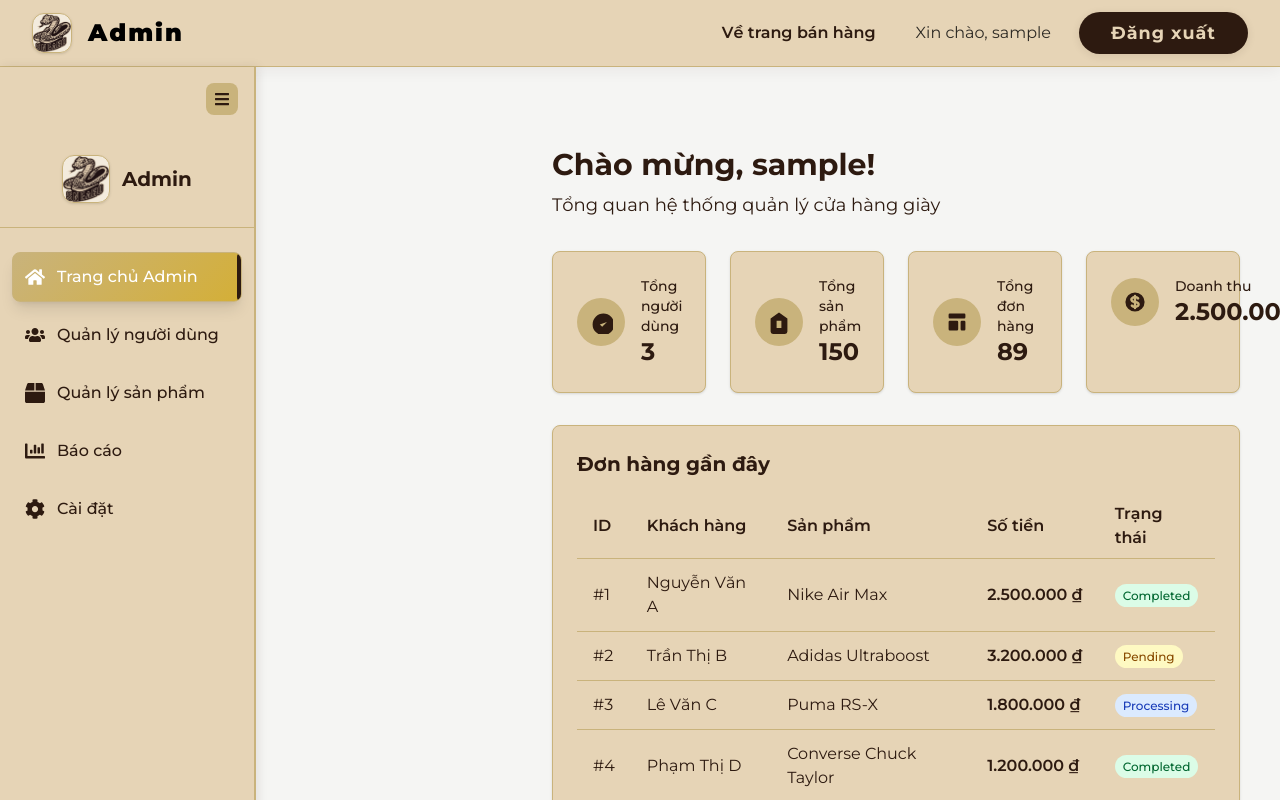
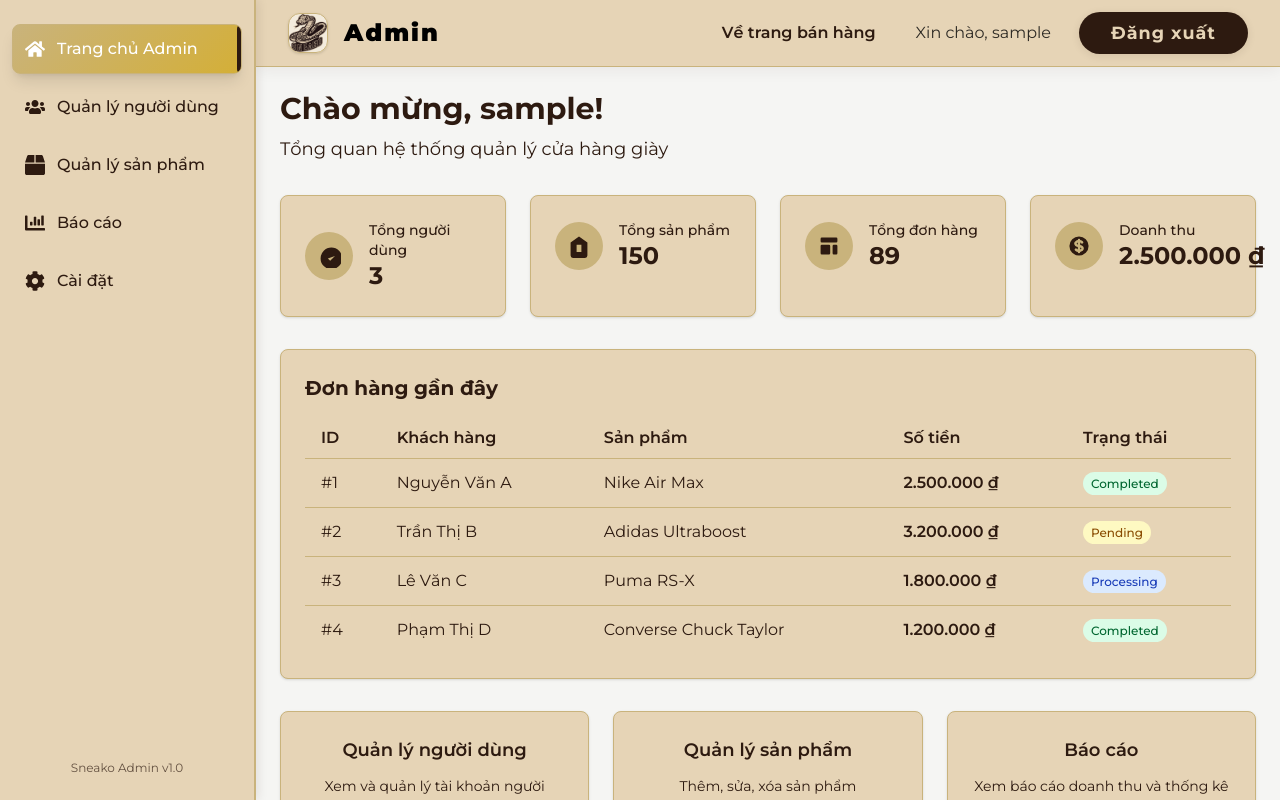
Before and after one commit to MuonNghiCode/shoes-e-commercial-fe, a React (Vite) app: page /admin in a window 1280 px wide. Shown: the top 800 px of the page. Built offline with nearby package versions, Linux system fonts and the light colour scheme; sample sign-in values are in the browser's storage.

Commit message:
fix admin UI and dropdown user function

```diff
--- a/src/components/Sidebar.tsx
+++ b/src/components/Sidebar.tsx
@@ -1,4 +1,5 @@
 import { Link, useLocation } from "react-router-dom";
+import { useState, useEffect } from "react";
 import {
   FaHome,
   FaUsers,
@@ -6,7 +7,7 @@ import {
   FaChartBar,
   FaCog,
   FaBars,
-  FaTimes
+  FaTimes,
 } from "react-icons/fa";
 
 const adminLinks = [
@@ -14,27 +15,27 @@ const adminLinks = [
     to: "/admin",
     label: "Trang chủ Admin",
     icon: FaHome,
-    exact: true
+    exact: true,
   },
   {
     to: "/admin/users",
     label: "Quản lý người dùng",
-    icon: FaUsers
+    icon: FaUsers,
   },
   {
     to: "/admin/products",
     label: "Quản lý sản phẩm",
-    icon: FaBox
+    icon: FaBox,
   },
   {
     to: "/admin/reports",
     label: "Báo cáo",
-    icon: FaChartBar
+    icon: FaChartBar,
   },
   {
     to: "/admin/settings",
     label: "Cài đặt",
-    icon: FaCog
+    icon: FaCog,
   },
 ];
 
@@ -45,25 +46,39 @@ interface SidebarProps {
 
 const Sidebar = ({ isOpen, onToggle }: SidebarProps) => {
   const location = useLocation();
+  const [isHovered, setIsHovered] = useState(false);
+  const [isDesktop, setIsDesktop] = useState(window.innerWidth >= 768);
+
+  useEffect(() => {
+    const handleResize = () => {
+      setIsDesktop(window.innerWidth >= 768);
+    };
+
+    window.addEventListener("resize", handleResize);
+    return () => window.removeEventListener("resize", handleResize);
+  }, []);
+
+  // Desktop: sử dụng hover, Mobile: sử dụng isOpen prop
+  const shouldExpand = isDesktop ? isHovered : isOpen;
 
   return (
     <>
       {/* Mobile Toggle Button */}
       <button
         onClick={onToggle}
-        className="md:hidden fixed top-4 left-4 z-50 p-2 rounded-lg shadow-lg"
+        className="md:hidden fixed top-4 left-4 z-50 p-3 rounded-xl shadow-lg hover:scale-105 transition-all duration-200"
         style={{
-          background: 'var(--sneako-gold)',
-          color: 'var(--sneako-dark)'
+          background: "var(--sneako-gold)",
+          color: "var(--sneako-dark)",
         }}
       >
         {isOpen ? <FaTimes size={20} /> : <FaBars size={20} />}
       </button>
 
       {/* Mobile Overlay */}
-      {isOpen && (
+      {isOpen && !isDesktop && (
         <div
-          className="md:hidden fixed inset-0 bg-black bg-opacity-50 z-30"
+          className="fixed inset-0 bg-black bg-opacity-50 z-30 transition-opacity duration-300"
           onClick={onToggle}
         />
       )}
@@ -71,55 +86,25 @@ const Sidebar = ({ isOpen, onToggle }: SidebarProps) => {
       {/* Sidebar */}
       <aside
         className={`
-          fixed md:relative top-0 left-0 h-screen z-40 transition-transform duration-300 ease-in-out
-          ${isOpen ? 'translate-x-0' : '-translate-x-full md:translate-x-0'}
-          ${isOpen ? 'w-64' : 'w-64 md:w-16'}
+          h-screen z-40 transition-all duration-300 ease-in-out flex-shrink-0
+          ${
+            !isDesktop && !isOpen
+              ? "translate-x-full absolute"
+              : "translate-x-0"
+          }
+          ${shouldExpand ? "w-64" : "w-64 md:w-16"}
+          ${!isDesktop ? "fixed" : "sticky top-0"}
         `}
         style={{
-          background: 'var(--sneako-beige)',
-          borderRight: '2px solid var(--sneako-gold)',
-          boxShadow: '2px 0 10px rgba(45, 26, 16, 0.1)'
+          background: "var(--sneako-beige)",
+          borderRight: "2px solid var(--sneako-gold)",
+          boxShadow: "2px 0 10px rgba(45, 26, 16, 0.1)",
         }}
+        onMouseEnter={() => isDesktop && setIsHovered(true)}
+        onMouseLeave={() => isDesktop && setIsHovered(false)}
       >
-        {/* Desktop Toggle Button */}
-        <div className="hidden md:flex justify-end p-4">
-          <button
-            onClick={onToggle}
-            className="p-2 rounded-lg hover:scale-105 transition-transform"
-            style={{
-              background: 'var(--sneako-gold)',
-              color: 'var(--sneako-dark)'
-            }}
-          >
-            <FaBars size={16} />
-          </button>
-        </div>
-
-        {/* Logo Section */}
-        <div className="flex items-center justify-center py-6 border-b border-opacity-30" style={{ borderColor: 'var(--sneako-gold)' }}>
-          <img
-            src="/logo.webp"
-            alt="Sneako Logo"
-            className={`object-contain rounded-xl shadow transition-all duration-300 ${
-              isOpen ? 'h-12 w-12' : 'h-8 w-8'
-            }`}
-            style={{
-              background: '#fff8',
-              border: '1.5px solid var(--sneako-gold)',
-            }}
-          />
-          {isOpen && (
-            <span
-              className="ml-3 text-xl font-bold transition-opacity duration-300"
-              style={{ color: 'var(--sneako-dark)' }}
-            >
-              Admin
-            </span>
-          )}
-        </div>
-
         {/* Navigation */}
-        <nav className="mt-6 px-3">
+        <nav className="pt-6 px-3 h-full overflow-y-auto">
           <ul className="space-y-2">
             {adminLinks.map((link) => {
               const isActive = link.exact
@@ -135,43 +120,52 @@ const Sidebar = ({ isOpen, onToggle }: SidebarProps) => {
                     className={`
                       group flex items-center px-3 py-3 rounded-lg transition-all duration-200
                       hover:scale-105 hover:shadow-md relative overflow-hidden
-                      ${isActive ? 'shadow-lg' : ''}
+                      ${isActive ? "shadow-lg" : ""}
                     `}
                     style={{
                       background: isActive
-                        ? 'linear-gradient(135deg, var(--sneako-gold), #d4af37)'
-                        : 'transparent',
-                      color: 'var(--sneako-dark)',
-                      border: `1px solid ${isActive ? 'var(--sneako-gold)' : 'transparent'}`,
+                        ? "linear-gradient(135deg, var(--sneako-gold), #d4af37)"
+                        : "transparent",
+                      color: "var(--sneako-dark)",
+                      border: `1px solid ${
+                        isActive ? "var(--sneako-gold)" : "transparent"
+                      }`,
                     }}
-                    title={!isOpen ? link.label : ''}
+                    title={!shouldExpand ? link.label : ""}
+                    onClick={() => !isDesktop && onToggle()} // Đóng sidebar khi click trên mobile
                   >
                     {/* Icon */}
-                    <div className={`flex items-center justify-center ${isOpen ? 'mr-3' : 'mx-auto'}`}>
+                    <div
+                      className={`flex items-center justify-center transition-all duration-200 ${
+                        shouldExpand ? "mr-3" : "mx-auto"
+                      }`}
+                    >
                       <IconComponent
                         size={20}
                         className={`transition-all duration-200 ${
-                          isActive ? 'text-white' : 'group-hover:scale-110'
+                          isActive ? "text-white" : "group-hover:scale-110"
                         }`}
                       />
                     </div>
 
                     {/* Label */}
-                    {isOpen && (
                     <span
-                        className={`font-medium transition-all duration-200 ${
-                          isActive ? 'text-white font-bold' : 'group-hover:font-semibold'
+                      className={`font-medium transition-all duration-300 whitespace-nowrap ${
+                        shouldExpand ? "opacity-100 w-auto" : "opacity-0 w-0"
+                      } ${
+                        isActive
+                          ? "text-white font-bold"
+                          : "group-hover:font-semibold"
                       }`}
                     >
                       {link.label}
                     </span>
-                    )}
 
                     {/* Active indicator */}
                     {isActive && (
                       <div
                         className="absolute right-0 top-0 h-full w-1 rounded-l-full"
-                        style={{ background: 'var(--sneako-dark)' }}
+                        style={{ background: "var(--sneako-dark)" }}
                       />
                     )}
 
@@ -182,17 +176,19 @@ const Sidebar = ({ isOpen, onToggle }: SidebarProps) => {
               );
             })}
           </ul>
-        </nav>
 
           {/* Footer */}
           <div className="absolute bottom-4 left-0 right-0 px-3">
             <div
-            className="text-center py-2 text-xs opacity-70"
-            style={{ color: 'var(--sneako-dark)' }}
+              className={`text-center py-2 text-xs opacity-70 transition-all duration-300 ${
+                shouldExpand ? "opacity-70" : "opacity-50"
+              }`}
+              style={{ color: "var(--sneako-dark)" }}
             >
-            {isOpen ? 'Sneako Admin v1.0' : 'v1.0'}
+              {shouldExpand ? "Sneako Admin v1.0" : "v1.0"}
             </div>
           </div>
+        </nav>
       </aside>
     </>
   );
--- a/src/layouts/AdminLayout.tsx
+++ b/src/layouts/AdminLayout.tsx
@@ -1,10 +1,26 @@
-import { useState } from "react";
+import { useState, useEffect } from "react";
 import { Outlet } from "react-router-dom";
 import Header from "@/components/Header";
 import Sidebar from "@/components/Sidebar";
 
 const AdminLayout = () => {
-  const [sidebarOpen, setSidebarOpen] = useState(true);
+  const [sidebarOpen, setSidebarOpen] = useState(false); // Mobile mặc định đóng
+  const [isDesktop, setIsDesktop] = useState(window.innerWidth >= 768);
+
+  useEffect(() => {
+    const handleResize = () => {
+      setIsDesktop(window.innerWidth >= 768);
+      // Desktop thì luôn mở sidebar
+      if (window.innerWidth >= 768) {
+        setSidebarOpen(true);
+      }
+    };
+
+    window.addEventListener("resize", handleResize);
+    handleResize(); // Gọi ngay lần đầu
+
+    return () => window.removeEventListener("resize", handleResize);
+  }, []);
 
   const toggleSidebar = () => {
     setSidebarOpen(!sidebarOpen);
@@ -12,18 +28,19 @@ const AdminLayout = () => {
 
   return (
     <div
-      className="min-h-screen flex flex-col"
+      className="min-h-screen flex"
       style={{ background: "var(--sneako-gray)" }}
     >
-      <Header isAdminLayout />
-      <div className="flex flex-1">
-        <Sidebar isOpen={sidebarOpen} onToggle={toggleSidebar} />
-        <main
-          className={`
-            flex-1 overflow-auto transition-all duration-300 p-4 mt-10
-            ${sidebarOpen ? "ml-64" : "ml-16"}
-          `}
-        >
+      {/* Sidebar */}
+      <Sidebar isOpen={sidebarOpen} onToggle={toggleSidebar} />
+
+      {/* Main Content Area */}
+      <div className="flex-1 flex flex-col min-h-screen">
+        {/* Header */}
+        <Header isAdminLayout />
+
+        {/* Main Content */}
+        <main className="flex-1 overflow-auto p-4 md:p-6">
           <Outlet />
         </main>
       </div>
--- a/src/pages/Admin/AdminDashboard.tsx
+++ b/src/pages/Admin/AdminDashboard.tsx
@@ -65,7 +65,7 @@ const AdminDashboard = () => {
 
   return (
     <div className="min-h-screen" style={{ background: "var(--sneako-gray)" }}>
-      <div className="p-6">
+      <div className="mx-auto">
         {/* Welcome Header */}
         <div className="mb-8">
           <h1
```
Also changed, not shown: src/components/Header.tsx (+18 -6 lines), src/components/UserDropdown.tsx (+43 -30 lines). Lines whose indentation alone changed are shown as unchanged.
